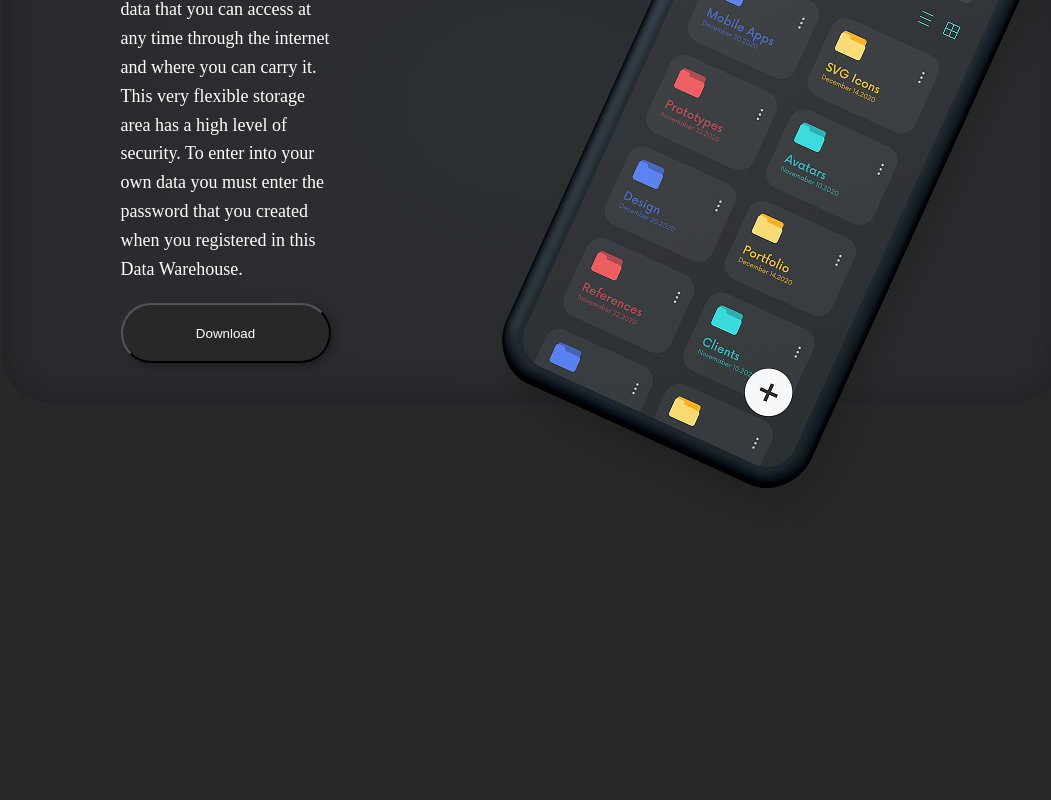
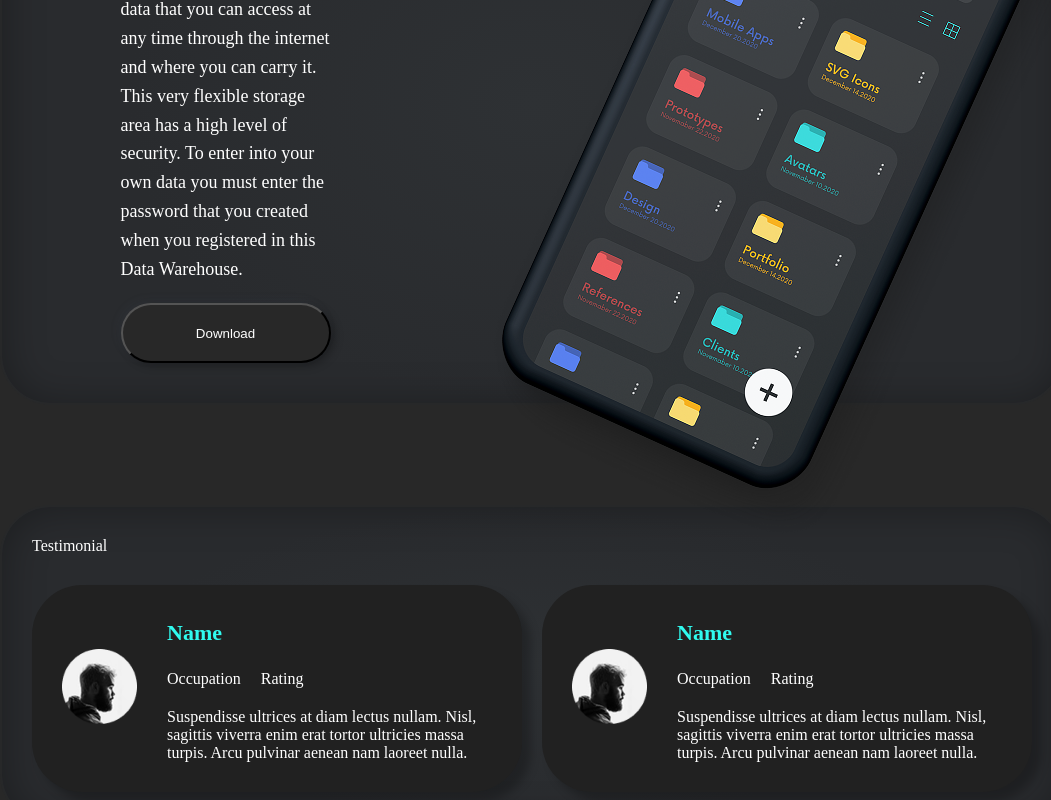
Before and after one commit to taphead/insignia-frontend, a React (Vite) app: page / in a window 1280 px wide. Shown: the part 2421-3221 px from the top of the page, without its empty margins (108-1159 px from the left). Before the commit the page ends 3042 px from the top, so only its background shows below. Built offline with nearby package versions, Linux system fonts and the light colour scheme.

Commit message:
Added testimonial section

```diff
--- a/src/App.css
+++ b/src/App.css
@@ -13,9 +13,12 @@ button {
     4px 3px 8px 0 rgba(0, 0, 0, 0.25);
 }
 
-.downloadsectioncontainer {
+/* .testimonialsectioncontainer {
   width: 1118px;
-  height: 400px;
-  top: 2901px;
+  top: 3721px;
   left: 240px;
-}
+  border-radius: 50px;
+  border-width: 1px;
+  background: radial-gradient(38.2% 50% at 50% 50%, #2e3134 0%, #292b2e 100%);
+  box-shadow: 2px 2px 40px 0px #0000004d inset;
+} */
--- a/src/App.jsx
+++ b/src/App.jsx
@@ -5,6 +5,8 @@ import SectionContainer from "./components/SectionContainer";
 import AboutSection from "./components/AboutSection";
 import FeaturesSection from "./components/FeaturesSection";
 import DownloadSection from "./components/DownloadSection";
+import TestimonialCard from "./components/TestimonialCard";
+import TestimonialSection from "./components/TestimonialSection";
 
 function App() {
   return (
@@ -17,8 +19,11 @@ function App() {
       <SectionContainer>
         <FeaturesSection />
       </SectionContainer>
-      <SectionContainer className="downloadsectioncontainer">
+      <SectionContainer>
         <DownloadSection />
+      </SectionContainer>
+      <SectionContainer>
+        <TestimonialSection />
       </SectionContainer>
     </>
   );
--- /dev/null
+++ b/src/components/TestimonialCard.css
@@ -0,0 +1,49 @@
+.testimonialcard {
+  display: flex;
+  justify-content: center;
+  align-items: center;
+  gap: 30px;
+  padding: 30px;
+  background: #212121;
+  box-shadow: -9px -9px 10px 0px #4b5d681a;
+  box-shadow: 9px 9px 10px 0px #00000040;
+  top: 3940px;
+  left: 333px;
+  border-radius: 50px;
+}
+
+.testimonialcardleft {
+  width: 25%;
+}
+
+.testimonialcardright {
+  display: flex;
+  flex-direction: column;
+  gap: 20px;
+}
+
+.testimonialcardtop {
+  display: flex;
+}
+
+.testimonialcardmiddle {
+  display: flex;
+  gap: 20px;
+}
+
+.testimonialcardname {
+  font-family: Now;
+  font-weight: 700;
+  font-size: 22px;
+  line-height: 160%;
+  letter-spacing: 0.5%;
+  vertical-align: middle;
+  color: #30fbef;
+}
+
+.testimonialcardavatar {
+  width: 75px;
+  height: 75px;
+  top: 4010px;
+  left: 403px;
+}
--- /dev/null
+++ b/src/components/TestimonialCard.jsx
@@ -0,0 +1,23 @@
+import "./TestimonialCard.css";
+import avatar from "../assets/john.png";
+export default function TestimonialCard({ name, occupation, rating, text }) {
+  return (
+    <div className="testimonialcard">
+      <div className="testimonialcardleft">
+        <img src={avatar} className="testimonialcardavatar" />
+      </div>
+      <div className="testimonialcardright">
+        <div className="testimonialcardtop">
+          <div className="testimonialcardname">Name</div>
+        </div>
+        <div className="testimonialcardmiddle">
+          <div className="testimonialcardoccupation">Occupation</div>
+          <div className="testimonialcardrating">Rating</div>
+        </div>
+        <div className="testomonialbottom">
+          <div className="testimonialcardtext">{text}</div>
+        </div>
+      </div>
+    </div>
+  );
+}
--- /dev/null
+++ b/src/components/TestimonialSection.css
@@ -0,0 +1,12 @@
+.testimonialsection {
+  display: flex;
+  flex-direction: column;
+  gap: 30px;
+  margin: 30px;
+}
+
+.testimonialcardcontainer {
+  display: flex;
+  justify-content: center;
+  gap: 20px;
+}
--- /dev/null
+++ b/src/components/TestimonialSection.jsx
@@ -0,0 +1,20 @@
+import TestimonialCard from "./TestimonialCard";
+import "./TestimonialSection.css";
+
+export default function TestimonialSection() {
+  return (
+    <div className="testimonialsection">
+      <div className="testimonialboldtext">Testimonial</div>
+      <div className="testimonialcardcontainer">
+        <TestimonialCard
+          text="Suspendisse ultrices at diam lectus nullam.
+Nisl, sagittis viverra enim erat tortor ultricies massa turpis. Arcu pulvinar aenean nam laoreet nulla."
+        />
+        <TestimonialCard
+          text="Suspendisse ultrices at diam lectus nullam.
+Nisl, sagittis viverra enim erat tortor ultricies massa turpis. Arcu pulvinar aenean nam laoreet nulla."
+        />
+      </div>
+    </div>
+  );
+}
```
